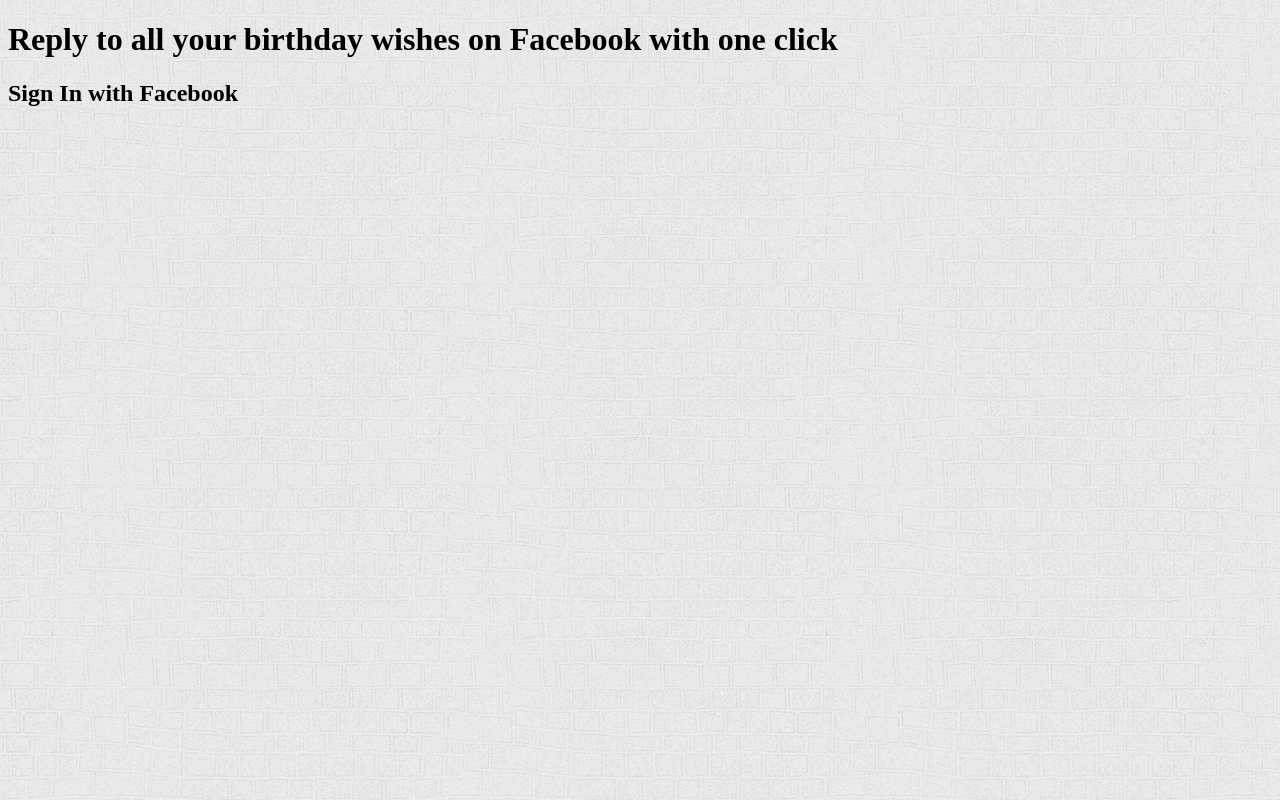
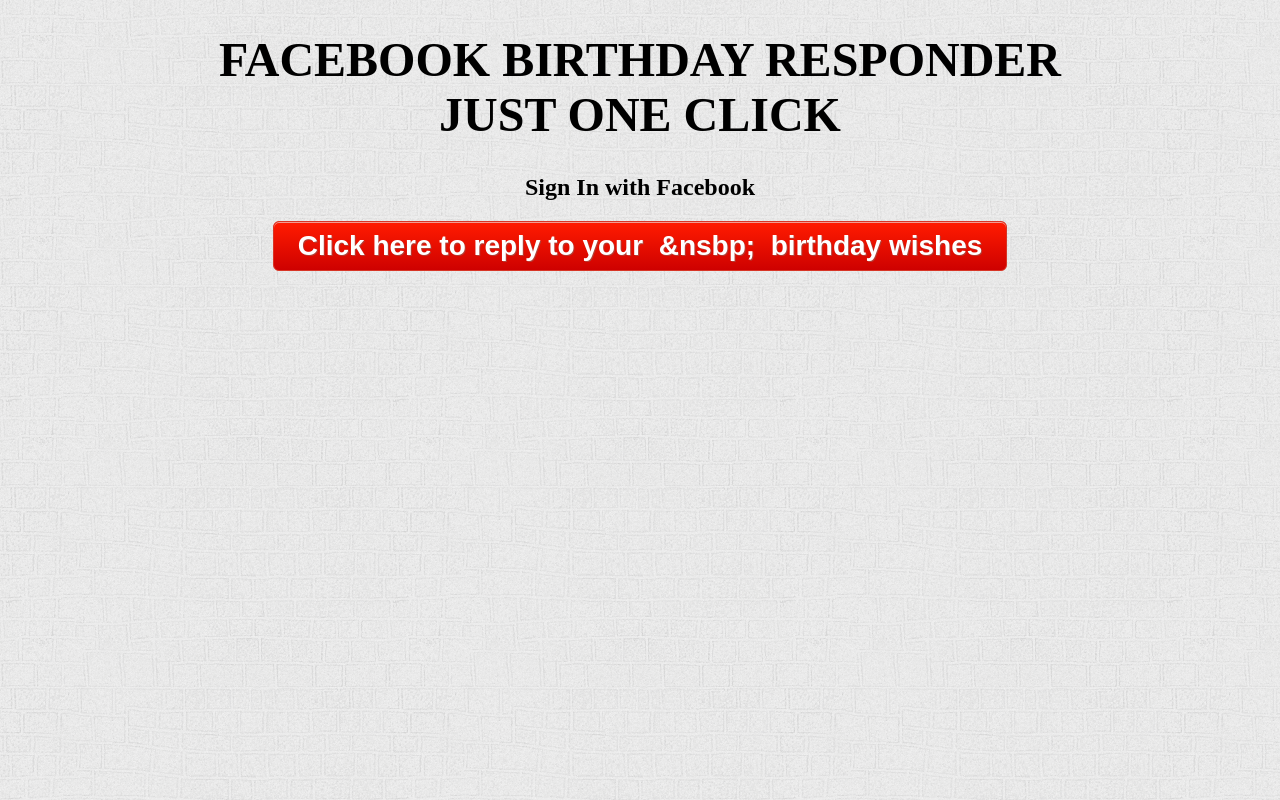
Before and after one commit to adr2370/FacebookBirthdayResponder, a plain HTML site: page index.html in a window 1280 px wide. Drawn offline with Linux system fonts and the light colour scheme.

Commit message:
Added nice button

```diff
--- /dev/null
+++ b/css/index.css
@@ -0,0 +1,29 @@
+.execute {
+	-moz-box-shadow:inset 0px 1px 0px 0px #f29c93;
+	-webkit-box-shadow:inset 0px 1px 0px 0px #f29c93;
+	box-shadow:inset 0px 1px 0px 0px #f29c93;
+	background:-webkit-gradient( linear, left top, left bottom, color-stop(0.05, #fe1a00), color-stop(1, #ce0100) );
+	background:-moz-linear-gradient( center top, #fe1a00 5%, #ce0100 100% );
+	filter:progid:DXImageTransform.Microsoft.gradient(startColorstr='#fe1a00', endColorstr='#ce0100');
+	background-color:#fe1a00;
+	-moz-border-radius:6px;
+	-webkit-border-radius:6px;
+	border-radius:6px;
+	border:1px solid #d83526;
+	display:inline-block;
+	color:#ffffff;
+	font-family:arial;
+	font-size:28px;
+	font-weight:bold;
+	padding:8px 24px;
+	text-decoration:none;
+	text-shadow:1px 1px 0px #b23e35;
+}.execute:hover {
+	background:-webkit-gradient( linear, left top, left bottom, color-stop(0.05, #ce0100), color-stop(1, #fe1a00) );
+	background:-moz-linear-gradient( center top, #ce0100 5%, #fe1a00 100% );
+	filter:progid:DXImageTransform.Microsoft.gradient(startColorstr='#ce0100', endColorstr='#fe1a00');
+	background-color:#ce0100;
+}.execute:active {
+	position:relative;
+	top:1px;
+}
--- a/index.html
+++ b/index.html
@@ -5,12 +5,13 @@
 	<title>adr2370 Testing Page</title>
 	<meta name="description" content="">
 	<meta name="viewport" content="width=device-width">
+	<link rel="stylesheet" type="text/css" href="css/index.css">
 </head>
-<body style="background-image: url(img/ravenna.png); zoom: 1; background-repeat: repeat repeat;">
+<body style="background-image: url(img/ravenna.png); zoom: 1; background-repeat: repeat repeat; text-align: center;">
 	<div id="fb-root"></div>
-	<h1>Reply to all your birthday wishes on Facebook with one click</h1>
-	<h2>Sign In with Facebook</h2>
-	<div id="posts"></div>
+	<h1 style="font-size: 3em;">FACEBOOK BIRTHDAY RESPONDER<br>JUST ONE CLICK</h1>
+	<h2 id="signin">Sign In with Facebook</h2>
+	<a href="#" class="execute">Click here to reply to your &nbsp;&nsbp;&nbsp; <span id="posts"></span> birthday wishes</a>
 	<div class="login" style="display:none;cursor:pointer;" onclick="login();"><img src="http://www.tweekly.fm/media/image/login-facebook.png" /></div>
 	<script id="facebook-jssdk" async="" src="https://connect.facebook.net/en_US/all.js"></script>
 	<script src="js/jquery.min.js"></script>
@@ -29,16 +30,8 @@
 			},
 			function(data) {
 				if(data[0].read_stream=="0"||data[0].publish_stream=="0") {
-					FB.login(function(response) {
-				        if (response.authResponse) {
-							$('.login').hide();
-							//logged in
-							accessToken=response.authResponse.accessToken;
-							loggedIn();
-				        } else {
-				            // cancelled
-				        }
-				    }, {scope: 'read_stream,publish_stream,user_birthday'});
+					$('.login').show();
+					$("#signin").show();
 				} else {
 					FB.api(
 					{
@@ -87,6 +80,7 @@
 		    FB.login(function(response) {
 		        if (response.authResponse) {
 					$('.login').hide();
+					$("#signin").hide();
 					//logged in
 					accessToken=response.authResponse.accessToken;
 					loggedIn();
```
